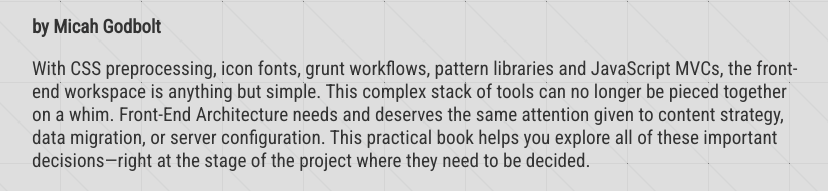
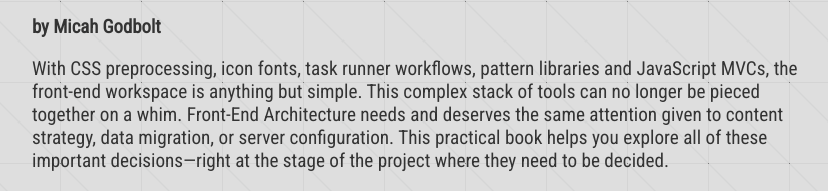
Before and after one commit to micahgodbolt/fea-info, a website: page index.html in a window 1280 px wide. Shown: the part 769-960 px from the top of the page, without its empty margins (224-1052 px from the left). Drawn offline with Linux system fonts and the light colour scheme.

Commit message:
Changed grunt to task runner

```diff
--- a/index.html
+++ b/index.html
@@ -25,7 +25,7 @@
     <h1 class="book-title">Front-End Architecture</h1>
     <h2 class="book-subtitle">A Modern Blueprint for Scalable and Sustainable Design Systems</h2>
     <h3 class="book-author">by Micah Godbolt</h3>
-    <p class="book-description">With CSS preprocessing, icon fonts, grunt workflows, pattern libraries and JavaScript MVCs, the front-end workspace is anything but simple. This complex stack of tools can no longer be pieced together on a whim. Front-End Architecture needs and deserves the same attention given to content strategy, data migration, or server configuration. This practical book helps you explore all of these important decisions—right at the stage of the project where they need to be decided.</p>
+    <p class="book-description">With CSS preprocessing, icon fonts, task runner workflows, pattern libraries and JavaScript MVCs, the front-end workspace is anything but simple. This complex stack of tools can no longer be pieced together on a whim. Front-End Architecture needs and deserves the same attention given to content strategy, data migration, or server configuration. This practical book helps you explore all of these important decisions—right at the stage of the project where they need to be decided.</p>
   </div>
   <script src="//localhost:35729/livereload.js"></script>
   <script>
```
